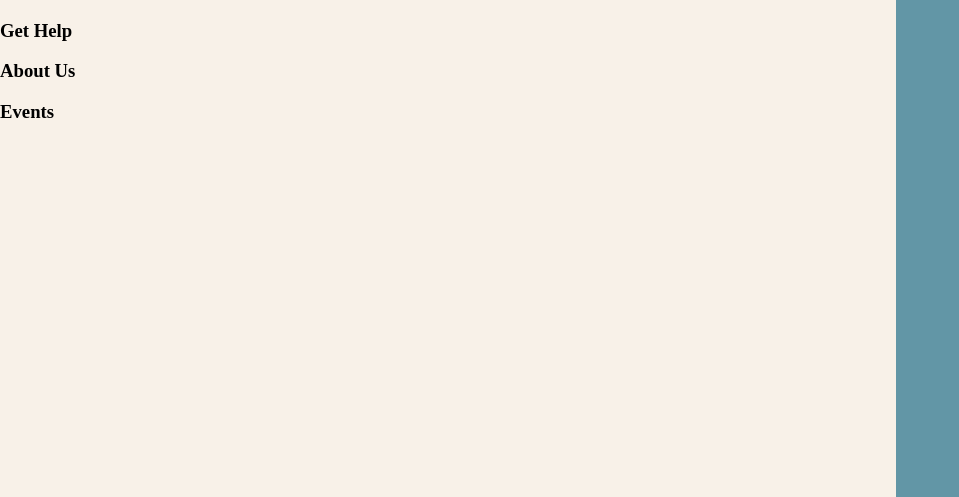
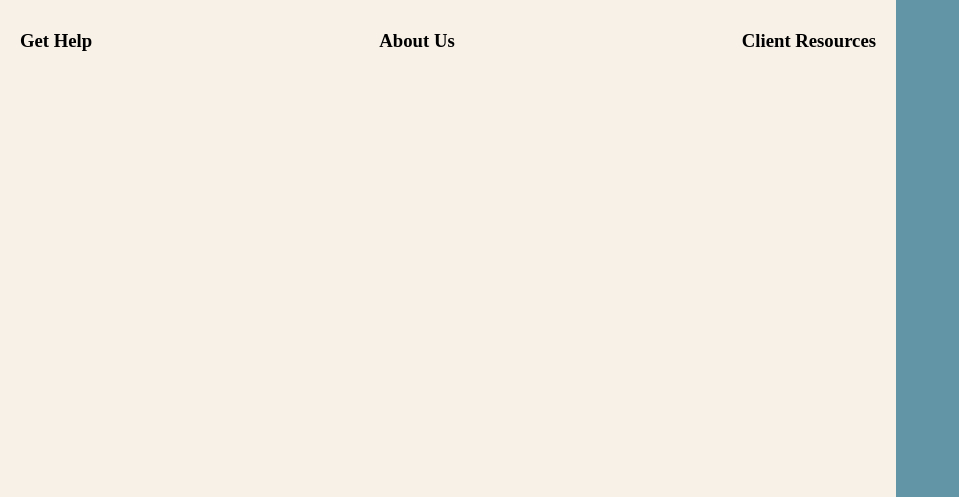
Before and after one commit to Turpentine-crypto/Sanctuary, a plain HTML site: page index.html in a window 1280 px wide. Shown: the part 303-800 px from the top of the page, without its empty margins (0-959 px from the left). Drawn offline with Linux system fonts and the light colour scheme.

Commit message:
test push

```diff
--- a/CSS-FIles/styles.css
+++ b/CSS-FIles/styles.css
@@ -1,18 +1,22 @@
 /* Styling for index.html */
+
 
 html, body {
     height: 100%;
     margin: 0;
  }
 
+
  #First_div {
     background-color: #f8f1e8;
     box-sizing: content-box;
  }
 
+
  #Second_div {
     background-color: #6296a6;
  }
+
 
  .Grid_container {
     display: grid;
@@ -21,9 +25,24 @@ html, body {
     height: 100vh;
  }
 
+
  #Logo {
     margin-left: 0px;
     margin-top: 0px;
     width: 900px;
     height: 300px;
  }
+
+
+ #Collection {
+    display: flex;
+    justify-content: space-between;
+    gap: 10px;
+ }
+
+
+ .headLinks {
+    padding: 10px 20px;
+    border-radius: 5px;
+    text-align: center;
+ }
--- a/index.html
+++ b/index.html
@@ -12,8 +12,7 @@
             <div id="Collection">
                 <h3 class="headLinks">Get Help</h3>
                 <h3 class="headLinks">About Us</h3>
-                <h3 class="headLinks">Events</h3>
-                <a></a>
+                <h3 class="headLinks">Client Resources</h3>
             </div>
         </div>
         <div id="Second_div">
```
Lines whose indentation alone changed are shown as unchanged.
